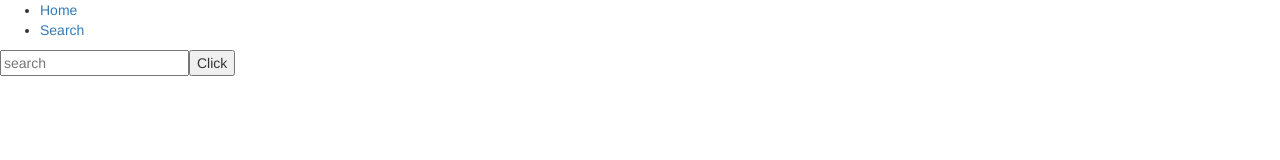
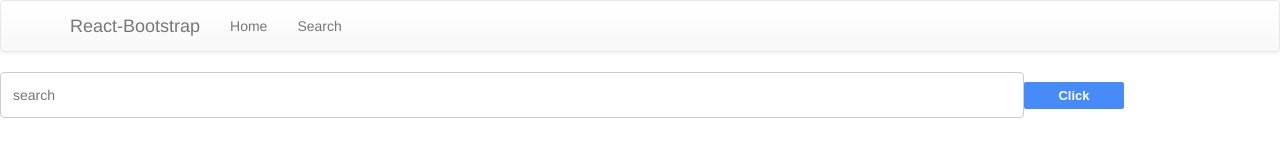
Before and after one commit to eamarelo/react_search, a React app: page /search in a window 1280 px wide. Built offline with nearby package versions, Linux system fonts and the light colour scheme.

Commit message:
add styles

```diff
--- a/package.json
+++ b/package.json
@@ -35,6 +35,7 @@
   "dependencies": {
     "axios": "^0.18.0",
     "react": "16.5.2",
+    "react-bootstrap": "^0.32.4",
     "react-dom": "16.5.2",
     "react-router-dom": "^4.3.1"
   }
--- a/src/index.scss
+++ b/src/index.scss
@@ -1,3 +1,24 @@
 .test {
-  border-color: red;
+  background-color: red;
+  margin-bottom: 50px;
+  text-align: center
 }
+
+.inputSearch {
+  width: 80%;
+  padding: 12px;
+  border: 1px solid #ccc;
+  border-radius: 4px;
+  box-sizing: border-box;
+  resize: vertical;
+}
+
+.button {
+	padding:6px 0 6px 0;
+	font:bold 13px Arial;
+	background:#478bf9;
+	color:#fff;
+	border-radius:2px;
+	width:100px;
+	border:none;
+}
--- a/src/navbar/index.js
+++ b/src/navbar/index.js
@@ -1,16 +1,22 @@
 import React from 'react'
+import { Navbar, Nav, NavItem } from 'react-bootstrap'
 
 const Navigation = () => (
-  <div>
-    <ul>
-      <li>
-        <a href="/">Home</a>
-      </li>
-      <li>
-        <a href="/search">Search</a>
-      </li>
-    </ul>
-  </div>
+  <Navbar>
+    <Navbar.Header>
+      <Navbar.Brand>
+        <a href="/">React-Bootstrap</a>
+      </Navbar.Brand>
+    </Navbar.Header>
+    <Nav>
+      <NavItem href="/">
+        Home
+      </NavItem>
+      <NavItem href="/search">
+        Search
+      </NavItem>
+    </Nav>
+  </Navbar>
 )
 
 export default Navigation
--- /dev/null
+++ b/src/pages/search/components/results.js
@@ -0,0 +1,31 @@
+import React from 'react'
+
+const Results = ({ data }) => (
+  <div>
+    {data.map(item => (
+      <div key={item.id}>
+        <div>
+          {`Title: ${item.title}`}
+        </div>
+        <img className="floatLeft" src={item.image} alt="img-event" height="40%" width="40%" />
+        <div>
+          {`Start: ${item.dateStart}`}
+        </div>
+        <div>
+          {`End: ${item.dateEnd}`}
+        </div>
+        <div>
+          {`City: ${item.city}`}
+        </div>
+        <div>
+          {`Address: ${item.address}`}
+        </div>
+        <div>
+          {`Description: ${item.description}`}
+        </div>
+      </div>
+    ))}
+  </div>
+)
+
+export default Results
--- a/src/search/components/search-bar.js
+++ b/src/pages/search/components/search-bar.js
@@ -1,4 +1,5 @@
 import React, { Component } from 'react'
+import '../../../index.scss'
 
 class SearchBar extends Component {
   constructor() {
@@ -23,8 +24,8 @@ class SearchBar extends Component {
   render() {
     return (
       <form>
-        <input type="text" placeholder="search" onChange={e => this.handleOnChange(e.currentTarget.value)} />
-        <button type="submit" onClick={this.handleOnClick.bind(this)}>Click</button>
+        <input className="inputSearch" type="text" placeholder="search" onChange={e => this.handleOnChange(e.currentTarget.value)} />
+        <button className="button" type="submit" onClick={this.handleOnClick.bind(this)}>Click</button>
       </form>
     )
   }
--- a/src/pages/search/index.js
+++ b/src/pages/search/index.js
@@ -1,10 +1,72 @@
-import React from 'react'
-import Search from '../../search'
+import axios from 'axios'
+import React, { Component } from 'react'
 
-const SearchPage = () => (
-  <div>
-    <Search />
-  </div>
-)
+import initialState from './initial-state'
+import Results from './components/results'
+import SearchBar from './components/search-bar'
+import '../../index.scss'
 
-export default SearchPage
+class Search extends Component {
+  constructor() {
+    super()
+
+    this.state = initialState
+    this.getValue = this.searchResult.bind(this)
+  }
+
+  /**
+   * Get data
+   * @param {string} query
+   * @return {Object} dataFormatted
+   */
+  getData(query) {
+    const apiUrl = `https://opendata.paris.fr/api/records/1.0/search/?dataset=evenements-a-paris&facet=placename&facet=department&facet=region&facet=city&facet=date_start&facet=date_end&facet=pricing_info&q=${query}`
+
+    axios.get(apiUrl)
+      .then((response) => {
+        this.state.data = this.formatEvents(response.data.records)
+
+        this.setState({
+          data: this.formatEvents(response.data.records)
+        })
+      })
+      .catch((error) => {
+        console.log(error)
+      })
+  }
+
+  searchResult(value) {
+    this.getData(value)
+  }
+
+  /**
+   * Format events
+   * @param {Array} events
+   * @return {Array} eventsFormatted
+   */
+  formatEvents(events) {
+    return events.map(event => ({
+      id: event.recordid,
+      address: event.fields.address,
+      city: event.fields.city,
+      dateEnd: event.fields.date_end,
+      dateStart: event.fields.date_start,
+      description: event.fields.description,
+      image: event.fields.image,
+      title: event.fields.title
+    }))
+  }
+
+  render() {
+    const { data } = this.state
+
+    return (
+      <div>
+        <SearchBar searchResult={this.getValue} />
+        <Results data={data} />
+      </div>
+    )
+  }
+}
+
+export default Search
--- a/src/search/components/results.js
+++ /dev/null
@@ -1,9 +0,0 @@
-import React from 'react'
-
-const Results = ({ data }) => (
-  <ul>
-    {data.map(item => <li key={item.id}>{item.title}</li>)}
-  </ul>
-)
-
-export default Results
--- a/src/search/index.js
+++ /dev/null
@@ -1,72 +0,0 @@
-import axios from 'axios'
-import React, { Component } from 'react'
-
-import initialState from './initial-state'
-import Results from './components/results'
-import SearchBar from './components/search-bar'
-import '../index.scss'
-
-class Search extends Component {
-  constructor() {
-    super()
-
-    this.state = initialState
-    this.getValue = this.searchResult.bind(this)
-  }
-
-  /**
-   * Get data
-   * @param {string} query
-   * @return {Object} dataFormatted
-   */
-  getData(query) {
-    const apiUrl = `https://opendata.paris.fr/api/records/1.0/search/?dataset=evenements-a-paris&facet=placename&facet=department&facet=region&facet=city&facet=date_start&facet=date_end&facet=pricing_info&q=${query}`
-
-    axios.get(apiUrl)
-      .then((response) => {
-        this.state.data = this.formatEvents(response.data.records)
-
-        this.setState({
-          data: this.formatEvents(response.data.records)
-        })
-      })
-      .catch((error) => {
-        console.log(error)
-      })
-  }
-
-  searchResult(value) {
-    this.getData(value)
-  }
-
-  /**
-   * Format events
-   * @param {Array} events
-   * @return {Array} eventsFormatted
-   */
-  formatEvents(events) {
-    return events.map(event => ({
-      id: event.recordid,
-      address: event.fields.address,
-      city: event.fields.city,
-      dateEnd: event.fields.date_end,
-      dateStart: event.fields.date_start,
-      description: event.fields.description,
-      image: event.fields.image,
-      title: event.fields.title
-    }))
-  }
-
-  render() {
-    const { data } = this.state
-
-    return (
-      <div>
-        <SearchBar searchResult={this.getValue} />
-        <Results data={data} />
-      </div>
-    )
-  }
-}
-
-export default Search
```
Also changed, not shown: src/pages/search/initial-state.js (renamed from src/search/initial-state.js), 1 other file.
